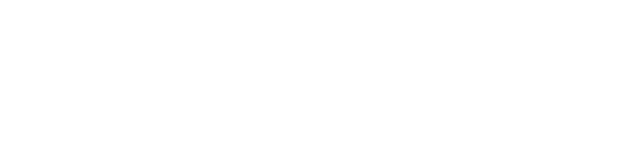
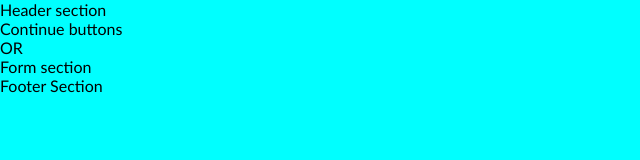
Before and after one commit to Matulanas/4-Spotify-Login, a plain HTML site: page index.html in a window 1280 px wide. Shown: the whole page, without its empty margins (0-640 px from the left). Drawn offline with Linux system fonts and the light colour scheme.

Commit message:
HTML Structure

```diff
--- a/css/main.css
+++ b/css/main.css
@@ -0,0 +1,4 @@
+
+body {
+    background-color: aqua;
+}
--- /dev/null
+++ b/css/reset.css
@@ -0,0 +1,8 @@
+body,
+body * {
+margin: 0;
+padding: 0;
+vertical-align: top;
+box-sizing: border-box;
+font-family: 'Gill Sans', 'Gill Sans MT', Calibri, 'Trebuchet MS', sans-serif;
+}
--- a/index.html
+++ b/index.html
@@ -3,9 +3,36 @@
 <head>
     <meta charset="UTF-8">
     <meta name="viewport" content="width=device-width, initial-scale=1.0">
-    <title>Document</title>
+    <title>Spotify Login</title>
+
+    <link rel="stylesheet" href="./css/reset.css">
+    <link rel="stylesheet" href="./css/form.css">
+    <link rel="stylesheet" href="./css/main.css">
 </head>
 <body>
+    <div class="block">
 
+        <div class="hero">
+            Header section
+        </div>
+
+        <main>
+            <div class="continue">
+                Continue buttons
+            </div>
+            <div class="line">
+                <p>OR</p>
+            </div>
+            <form action="">
+                Form section
+            </form>
+            <div class="line"></div>
+        </main>
+
+        <footer>
+            Footer Section
+        </footer>
+
+    </div>
 </body>
 </html>
```
